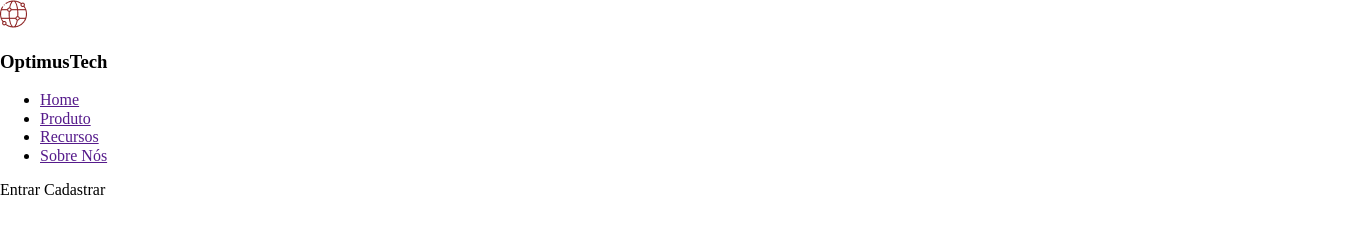
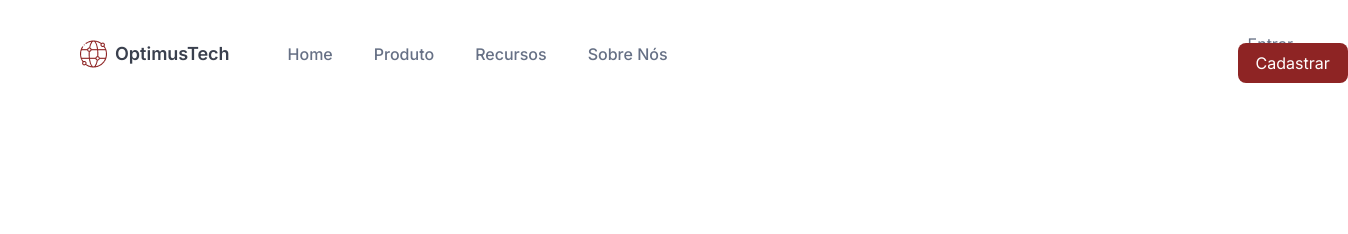
Before and after one commit to Rosenberg0/7DaysOfCode-Vagas, a plain HTML site: page index.html in a window 1280 px wide. Shown: the whole page, 1348 px wide, since content can reach past the window. Drawn offline with nearby package versions, Linux system fonts and the light colour scheme.

Commit message:
finalizadando extilização do Navbar

```diff
--- a/index.html
+++ b/index.html
@@ -12,23 +12,23 @@
 </head>
 
 <body>
-    <heade>
+    <header>
         <div class="logo">
             <img src="img/logo-NavBar.png" alt="Logo da OptimusTech Versão Pequena" class="logoImg">
             <h3 class="logoTexto">OptimusTech</h3>
         </div>
 
-        <div class="opcoes">
+        <nav class="opcoes">
             <ul class="listaDeOpcoes">
-                <li><a href="">Home</a></li>
-                <li><a href="">Produto</a></li>
-                <li><a href="">Recursos</a></li>
-                <li><a href="">Sobre Nós</a></li>
+                <li><a class="opcoesLink" href="">Home</a></li>
+                <li><a class="opcoesLink" href="">Produto</a></li>
+                <li><a class="opcoesLink" href="">Recursos</a></li>
+                <li><a class="opcoesLink" href="">Sobre Nós</a></li>
             </ul>
-        </div>
-        <div class="autenticacao">
-            <a>Entrar</a>
-            <a>Cadastrar</a>
+        </nav>
+        <div class="">
+            <a class="autEntrar" href="">Entrar</a>
+            <a class="autCadastrar" href="">Cadastrar</a>
         </div>
     </header>
 </body>
--- a/style.css
+++ b/style.css
@@ -0,0 +1,62 @@
+@import url('https://fonts.googleapis.com/css2?family=Inter:wght@100..900&display=swap');
+
+header{
+    padding:1.125rem 5rem;
+    display: flex;
+    justify-content: space-between;
+    align-items: center;
+    max-width: 100%;
+
+}
+.logo{
+    display: flex;
+    justify-content:space-between;
+    align-items: center;
+
+}
+.logoTexto{
+    font-family: "Inter", sans-serif;
+    padding: 8px;
+    font-size: 18px;
+    font-weight:600;
+    color:#3A404E ;
+}
+
+.listaDeOpcoes{
+    display:flex;
+    justify-content: space-between;
+    align-items: center;
+    width: 50vh;
+    padding-right:35rem ;
+}
+.listaDeOpcoes{
+    list-style-type: none;
+}
+.opcoesLink{
+    text-decoration: none;
+    padding: 10px;
+    font-family:  "Inter", sans-serif;
+    font-size: 16px;
+    font-weight:500;
+    color:#667085;
+}
+
+.autEntrar, .autCadastrar{
+    text-decoration: none;
+    padding: 10px;
+    font-family:  "Inter", sans-serif;
+    font-size: 16px;
+    font-weight:400;
+}
+
+.autEntrar{
+    color: #667085;
+    padding-right: 25px;
+}
+
+.autCadastrar{
+    color:white ;
+    background-color:#8E2424 ;
+    border-radius:8px ;
+    padding: 10px 18px;
+}
```
